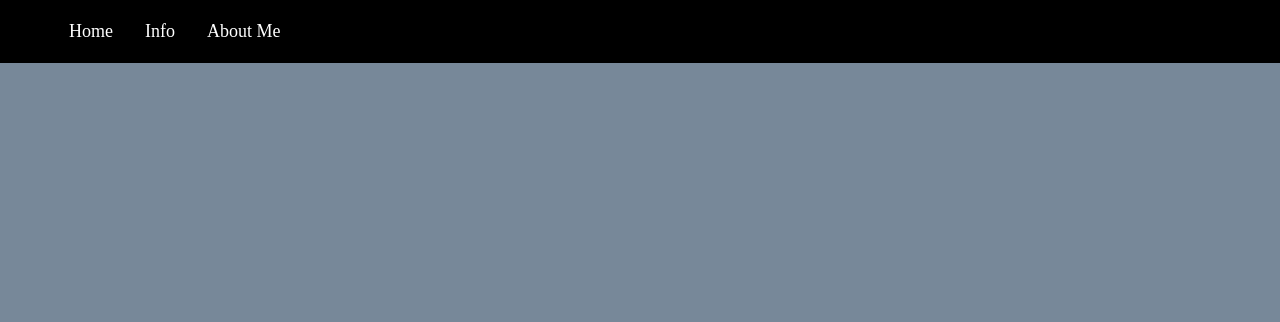
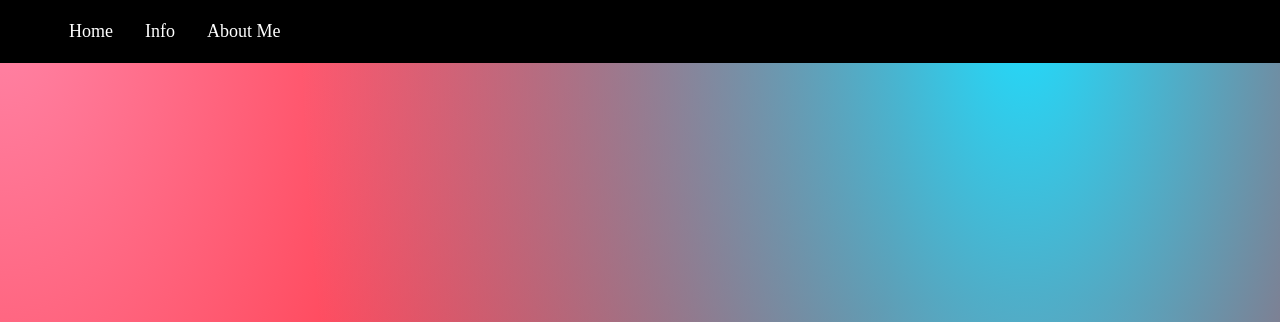
Before and after one commit to fikrifathulh/mypage-by-2fh, a website built with Vite: page index.html in a window 1280 px wide. Shown: the top 322 px of the page. Built offline with nearby package versions, Linux system fonts and the light colour scheme.

Commit message:
changing the background color

```diff
--- a/index.css
+++ b/index.css
@@ -10,7 +10,12 @@ html {
 
 body {
   font-family: serif;
-  background-color: lightslategray;
+  background-color: hsla(0, 100%, 50%, 1);
+  background-image:
+    radial-gradient(at 80% 0%, hsla(189, 100%, 56%, 1) 0px, transparent 50%),
+    radial-gradient(at 80% 50%, hsla(340, 100%, 76%, 1) 0px, transparent 50%),
+    radial-gradient(at 80% 100%, hsla(242, 100%, 70%, 1) 0px, transparent 50%),
+    radial-gradient(at 0% 0%, hsla(343, 100%, 76%, 1) 0px, transparent 50%);
   color: antiquewhite;
 
   margin: 0;
```
